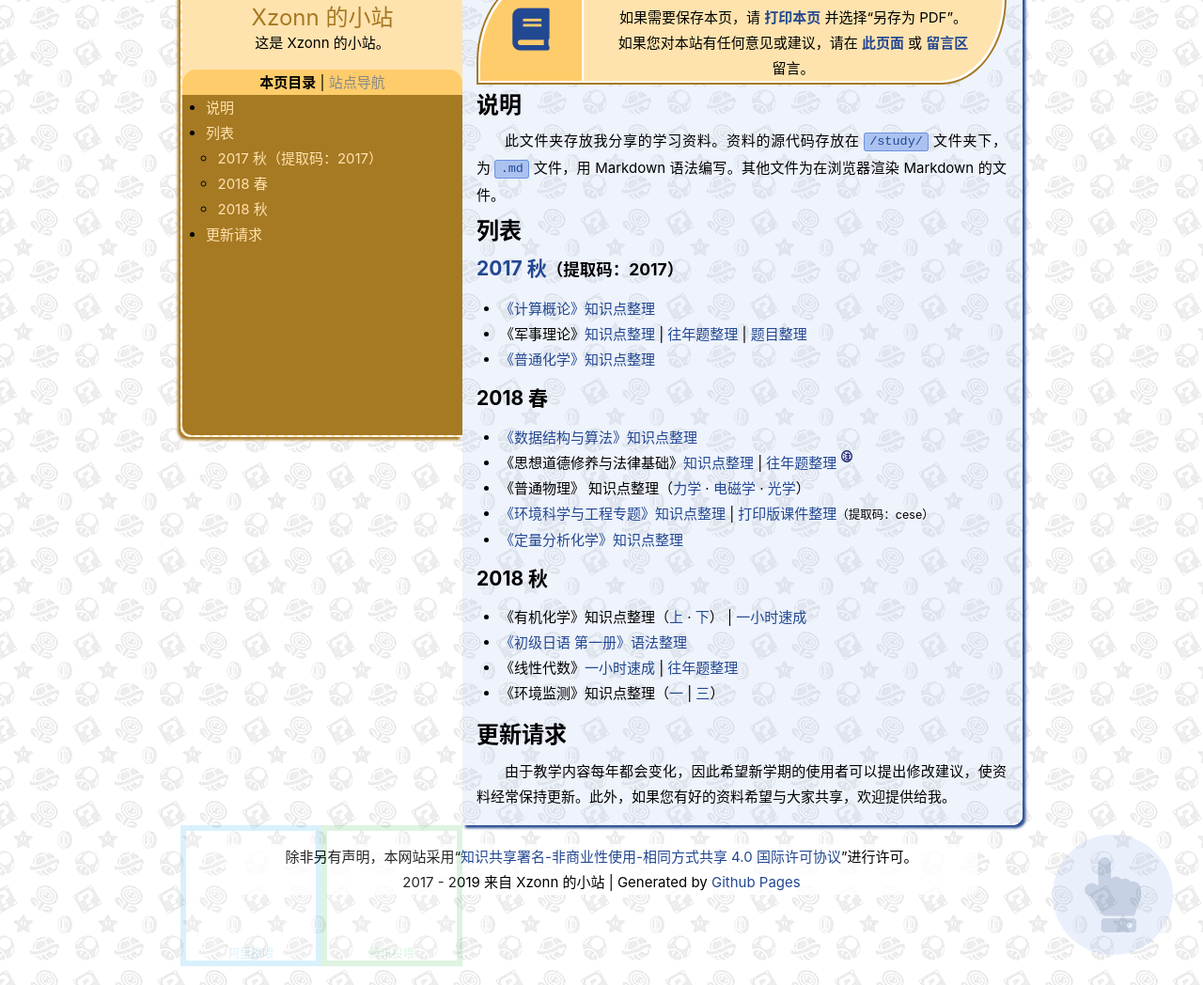
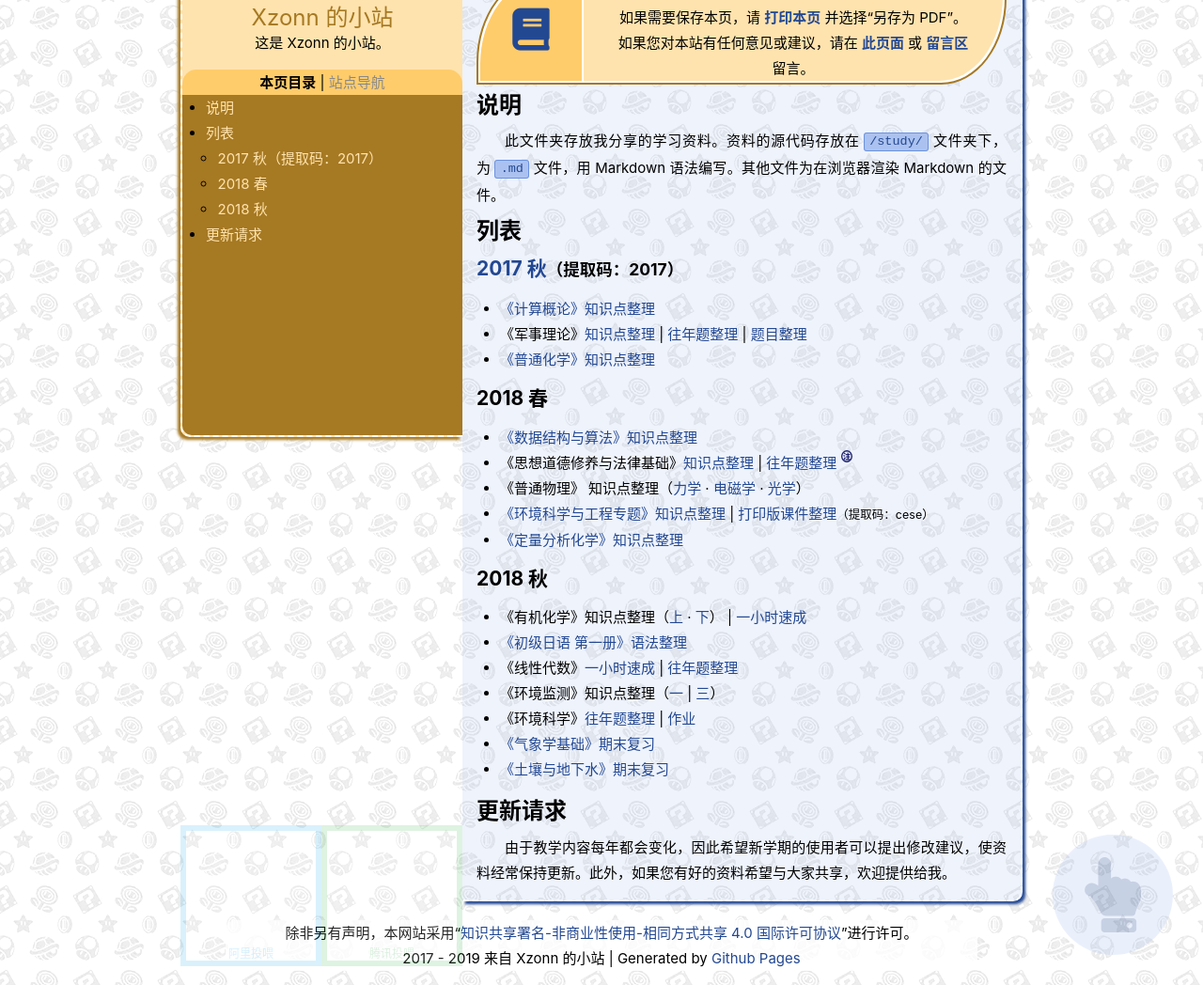
Before and after one commit to Xzonn/xzonn.github.io, a Jekyll site: the page built from _posts/2018-06-05-Study.md, in a window 1280 px wide and 1203 px high, cut to the strip 155-1203 px from the top of the window. Shown: the whole strip at 94% size. Built offline with Jekyll 4.4.1, drawn with Linux system fonts in a browser that asks for light colours; nearby versions of some CDN libraries; comment, search, counter and statistics services are not loaded.

Commit message:
2019-01-19

```diff
--- a/_posts/2018-06-05-Study.md
+++ b/_posts/2018-06-05-Study.md
@@ -8,21 +8,24 @@ title: Xzonn 的学习资料库
 ## 列表
 ### [2017 秋](https://pan.baidu.com/s/1ok15y4M5-e8fDh7sMHuXug)<small>（提取码：2017）</small>
 * [《计算概论》知识点整理](/Introduction-To-Computation-Notes/)
-* 《军事理论》[知识点整理](/军事理论-知识点整理) &#124; [往年题整理](/军事理论-往年题整理) &#124; [题目整理](/军事理论-题目整理)
-* [《普通化学》知识点整理](/General-Chemistry-Notes)
+* 《军事理论》[知识点整理](/军事理论-知识点整理/) &#124; [往年题整理](/军事理论-往年题整理/) &#124; [题目整理](/军事理论-题目整理/)
+* [《普通化学》知识点整理](/General-Chemistry-Notes/)
 
 ### 2018 春
-* [《数据结构与算法》知识点整理](/Data-Structure-And-Algorithm-Notes)
-* 《思想道德修养与法律基础》[知识点整理](/An-Introduction-To-Ideological-And-Moral-Culture-And-Laws-Notes) &#124; [往年题整理](/思想道德修养与法律基础-往年题整理) <ref>题目整理可参考微信公众号“肥猴输出平台”，本站不转载。</ref>
-* 《普通物理》 知识点整理（[力学](/General-Physics-Mechanics-Notes) · [电磁学](/General-Physics-Electromagnetism-Notes) · [光学](/General-Physics-Optics-Notes)）
-* [《环境科学与工程专题》知识点整理](/Frontiers-In-Environmental-Science-And-Engineering-Notes) &#124; [打印版课件整理](https://pan.baidu.com/s/1XOFhe1KqlSxUpwM367d5Kw)<small>（提取码：cese）</small>
-* [《定量分析化学》知识点整理](/Quantitative-Chemical-Analysis-Lab-Notes)
+* [《数据结构与算法》知识点整理](/Data-Structure-And-Algorithm-Notes/)
+* 《思想道德修养与法律基础》[知识点整理](/An-Introduction-To-Ideological-And-Moral-Culture-And-Laws-Notes/) &#124; [往年题整理](/An-Introduction-To-Ideological-And-Moral-Culture-And-Laws-Tests/) <ref>题目整理可参考微信公众号“肥猴输出平台”，本站不转载。</ref>
+* 《普通物理》 知识点整理（[力学](/General-Physics-Mechanics-Notes/) · [电磁学](/General-Physics-Electromagnetism-Notes/) · [光学](/General-Physics-Optics-Notes/)）
+* [《环境科学与工程专题》知识点整理](/Frontiers-In-Environmental-Science-And-Engineering-Notes/) &#124; [打印版课件整理](https://pan.baidu.com/s/1XOFhe1KqlSxUpwM367d5Kw)<small>（提取码：cese）</small>
+* [《定量分析化学》知识点整理](/Quantitative-Chemical-Analysis-Lab-Notes/)
 
 ### 2018 秋
-* 《有机化学》知识点整理（[上](/Organic-Chemistry-Notes-A) · [下](/Organic-Chemistry-Notes-B)） &#124; [一小时速成](/Organic-Chemistry-1-Hour-Review)
-* [《初级日语 第一册》语法整理](/Elementary-Japanese-Book-1-Notes)
-* 《线性代数》[一小时速成](/Linear-Algebra-Notes) &#124; [往年题整理](/Linear-Algebra-Tests)
-* 《环境监测》知识点整理（[一](/Environmental-Monitoring-Notes-1) &#124; [三](Environmental-Monitoring-Notes-3)）
+* 《有机化学》知识点整理（[上](/Organic-Chemistry-Notes-A/) · [下](/Organic-Chemistry-Notes-B/)） &#124; [一小时速成](/Organic-Chemistry-1-Hour-Review/)
+* [《初级日语 第一册》语法整理](/Elementary-Japanese-Book-1-Notes/)
+* 《线性代数》[一小时速成](/Linear-Algebra-Notes/) &#124; [往年题整理](/Linear-Algebra-Tests/)
+* 《环境监测》知识点整理（[一](/Environmental-Monitoring-Notes-1/) &#124; [三](Environmental-Monitoring-Notes-3/)）
+* 《环境科学》[往年题整理](/Environmental-Sciences-Tests/) &#124; [作业](/Environmental-Sciences-Homework/)
+* [《气象学基础》期末复习](/An-Introduction-To-Meteorology-Notes/)
+* [《土壤与地下水》期末复习](/Soil-And-Groundwater-Notes/)
 
 ## 更新请求
 由于教学内容每年都会变化，因此希望新学期的使用者可以提出修改建议，使资料经常保持更新。此外，如果您有好的资料希望与大家共享，欢迎提供给我。
--- /dev/null
+++ b/baidu_verify_7gBMXhgP1k.html
@@ -0,0 +1 @@
+7gBMXhgP1k
```
Also changed, not shown: _includes/pokemon.html (+1 -1 lines), _includes/pokemonGlitch.html (added, +2 -0 lines), _posts/2019-01-15-An-Introduction-To-Meteorology-Notes.md (+1 -1 lines), _posts/2019-01-18-Pokemon-Surf-Glitch.md (+13 -11 lines).
